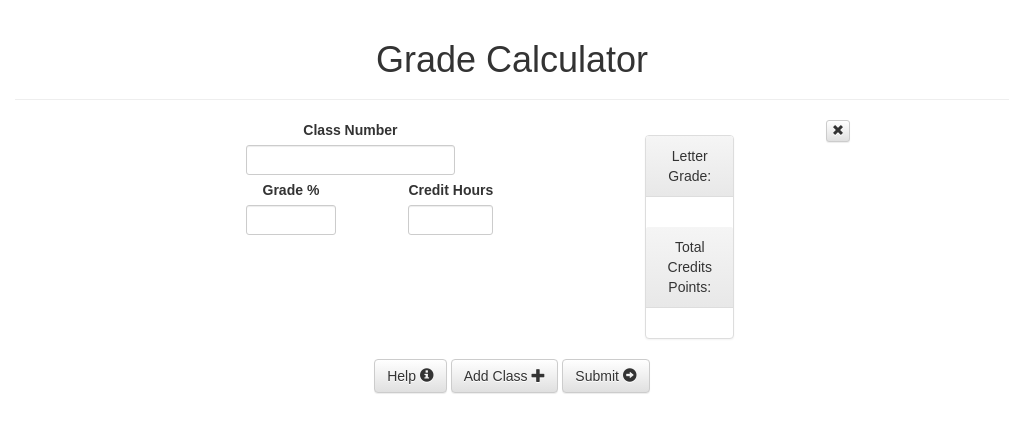
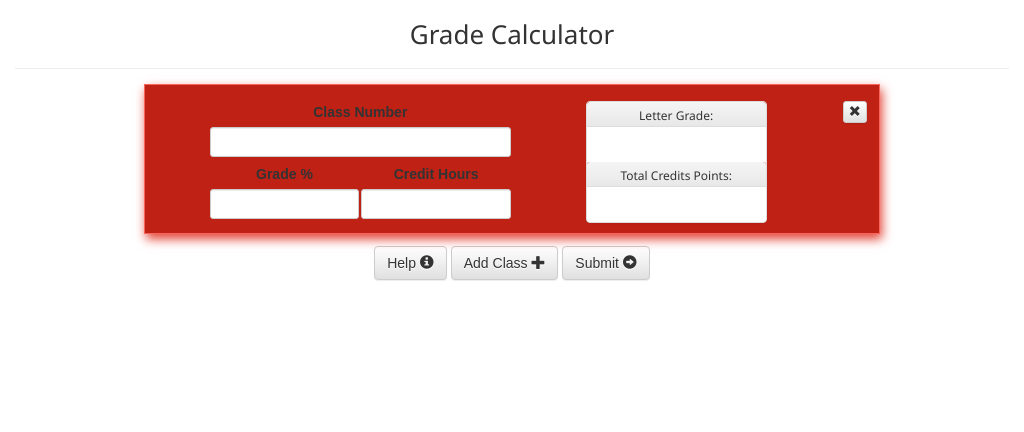
Before and after one commit to taymosier/grade_calculator, a React (Create React App) app: page / in a window 1024 px wide. Shown: the top 432 px of the page. Built offline with nearby package versions, Linux system fonts and the light colour scheme.

Commit message:
formatted class summary panel for medium screens

```diff
--- a/src/components/Class.jsx
+++ b/src/components/Class.jsx
@@ -44,14 +44,14 @@ export class Class extends Component {
       <Col xs={12} sm={10} smOffset={1} xsOffset={0} className="classForm">
 
         <Row>
-          <Col className="inputColumn" md={6} sm={6} xs={5} smOffset={1} xsOffset={1}>
+          <Col className="inputColumn" md={5} sm={6} xs={5} smOffset={1} xsOffset={1}>
             <Form className="inputForm" xs={6}>
               <ClassNumber number={this.state.classNumber} updateClassInput={this.updateClassInput}/>
               <ClassGrade grade={this.state.classGrade} updateClassInput={this.updateClassInput} />{' '}
               <ClassCreditHours creditHours={this.state.classCreditHours} updateClassInput={this.updateClassInput}/>{' '}
             </Form>
           </Col>
-          <Col lg={3} md={2} sm={2} smOffset={1} xs={3} className="classSummaryCol col-no-padding">
+          <Col lg={3} md={3} sm={2} smOffset={1} xs={3} className="classSummaryCol col-no-padding">
             {/* {width <= 767
               ?  <Panel className="small-screen classSummaryPanel">
                   <Panel.Heading>
--- a/src/index.css
+++ b/src/index.css
@@ -323,12 +323,116 @@ input[type=number]::-webkit-outer-spin-button {
 
 
 @media only screen and (min-width: 992px) and (max-width: 1199px){
-  .classSummaryPanel{
-    margin-top: 15px;
-  }
-  .inputForm .form-group{
-    margin-bottom: 5px !important;
-  }
+
+    .col-no-padding{
+      padding: 0;
+    }
+
+    .classCreditHoursComponent{
+      float: left;
+      padding: 0;
+    }
+
+    .classForm{
+      float: left;
+      overflow: hidden;
+      height: 150px;
+      padding: 2vh 0 0 0;
+      background: #BF2115;
+      margin-top: 10px;
+      border: 1.5px solid #F8665B;
+      box-shadow: 2px 5px 10px #E34234;
+    }
+
+    .classForm:last-of-type {
+      margin-bottom: 12.5px;
+    }
+
+    .classGradeComponent{
+      float: left;
+      padding: 0;
+    }
+
+    .classGradeComponent .form-group{
+      width: 75%;
+    }
+
+
+    .classNumberInput > .classInput > .form-group {
+      width: 75%;
+    }
+
+    .classNumberComponent {
+        padding: 0;
+        float: left;
+      }
+
+    .classSummaryCol{
+      padding: 0;
+    }
+
+    .classSummaryPanel{
+      margin-top: 0;
+      font-size: 12px;
+      font-family: "Segoe UI", sans-serif;
+    }
+
+    .classSummaryPanel .panel-body{
+      height: 35px;
+      padding: 7.5px 5px 2.5px 5px ;
+    }
+
+    .closeButtonCol {
+      padding-left: 0;
+    }
+
+
+    .courseContainer{
+      padding: 5px 0 0 0;
+    }
+
+    .form-group{
+      width: 100%;
+      margin: 0;
+      padding: 1px;
+    }
+
+    .has-success .control-label{
+      color: white;
+    }
+
+    .has-feedback .form-control{
+      padding-right: 2px;
+      font-size: 10px;
+    }
+
+    .inputColumn {
+      overflow: hidden;
+      padding-right: 0 !important;
+    }
+
+    .inputForm .form-group{
+        margin-bottom: 5px;
+        width: 100%;
+    }
+
+    .page-header{
+      font-family: "Segoe UI",  sans-serif;
+      margin: 20px 0 0 0;
+    }
+
+    .page-header h1{
+      font-size: 26px;
+    }
+
+    .panel {
+      margin: 0px 0 0 10px;
+    }
+
+    .panel-default > .panel-heading {
+      padding: 5px 0 2px 0;
+      background-color: #980E03 ;
+    }
 }
 
 @media only screen and (min-width: 1200px){
```
